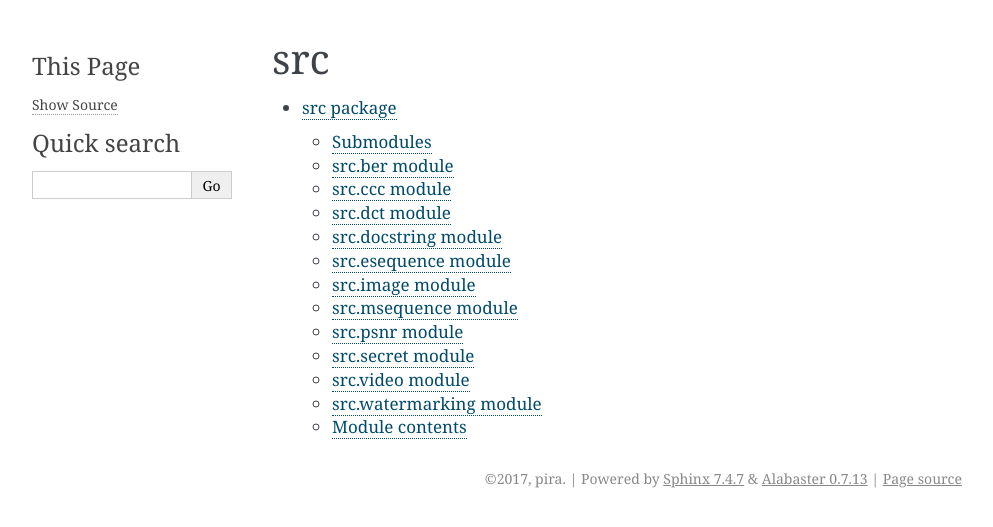
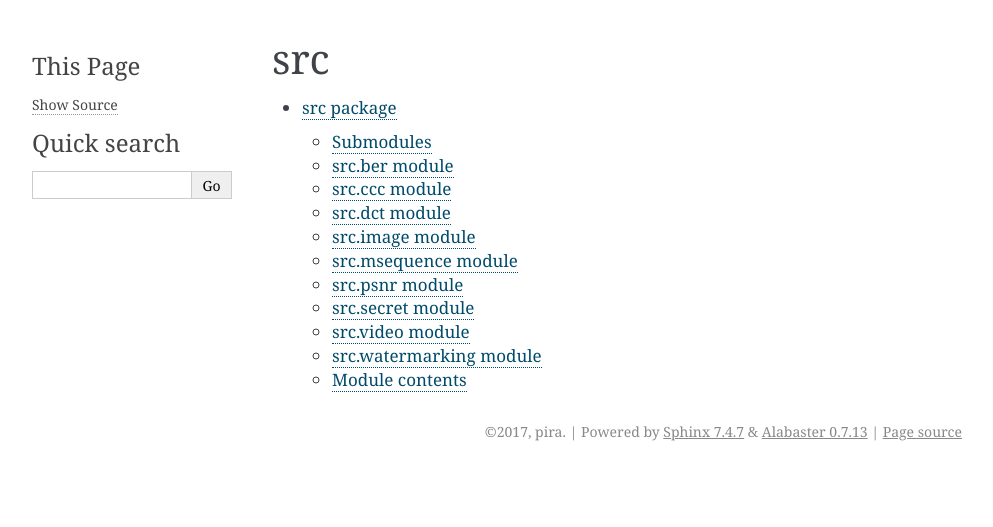
Before and after one commit to piraaa/VideoDigitalWatermarking, a Sphinx documentation site: the page built from docs/modules.rst, in a window 1280 px wide. Shown: the top 527 px of the page, without its empty margins (148-1141 px from the left). Built offline with Sphinx 7.4.7, drawn with Linux system fonts in a browser that asks for light colours.

Commit message:
redo sphinx-apidoc

```diff
--- a/docs/src.rst
+++ b/docs/src.rst
@@ -24,22 +24,6 @@ src.dct module
 --------------
 
 .. automodule:: src.dct
-    :members:
-    :undoc-members:
-    :show-inheritance:
-
-src.docstring module
---------------------
-
-.. automodule:: src.docstring
-    :members:
-    :undoc-members:
-    :show-inheritance:
-
-src.esequence module
---------------------
-
-.. automodule:: src.esequence
     :members:
     :undoc-members:
     :show-inheritance:
```
